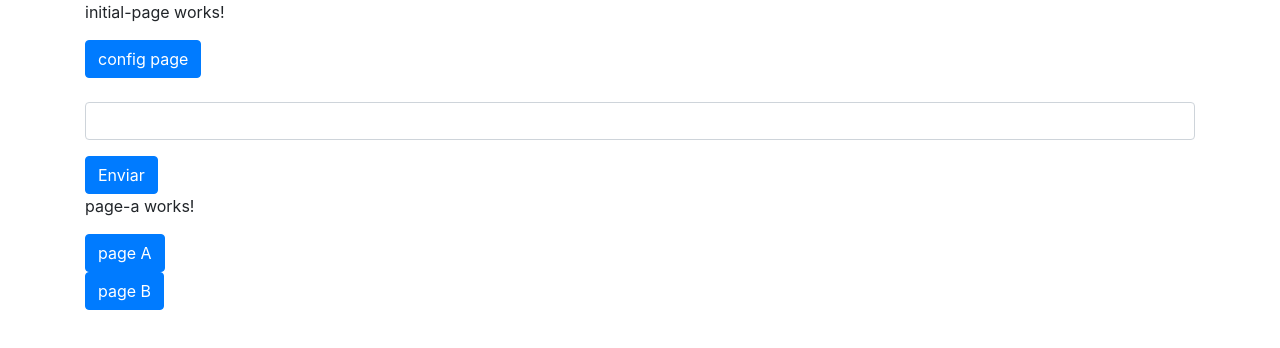
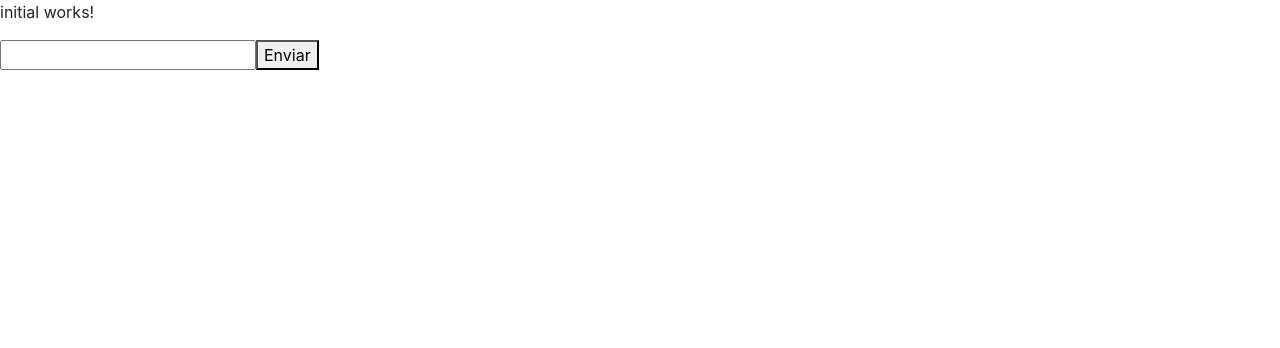
Before and after one commit to edergabriel/angular-application, an Angular app: page / in a window 1280 px wide. Before the commit this address led to /initialPage/pageA. Shown: the top 348 px of the page. Built offline with nearby package versions, Linux system fonts and the light colour scheme.

Commit message:
Mudança de arquivos

```diff
--- a/src/app/pages/initial/initial.component.html
+++ b/src/app/pages/initial/initial.component.html
@@ -1 +1,6 @@
 <p>initial works!</p>
+
+<form>
+    <input type="text">
+    <button>Enviar</button>
+</form>
```
Also changed, not shown: src/app/app-routing.module.ts (+11 -23 lines).
